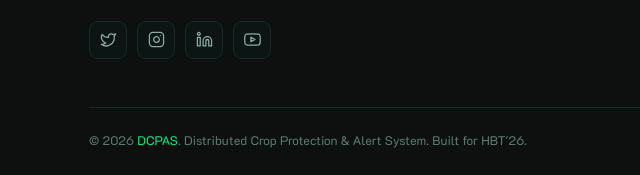
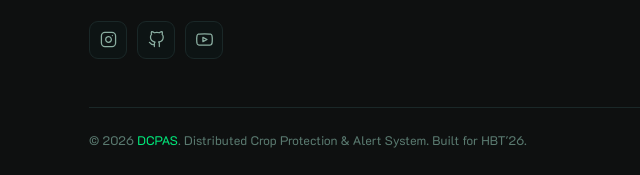
Before and after one commit to MohamedAarif512/DCPAS_Website, a plain HTML site: page about.html in a window 1280 px wide. Shown: the part 3176-3351 px from the top of the page, 1-641 px from the left. Drawn offline with Linux system fonts and the light colour scheme.

Commit message:
Remove unused social button and update footer links

```diff
--- a/about.html
+++ b/about.html
@@ -258,9 +258,8 @@
       <img src="DCPAS Logo.webp"/>
       <p>An AI-powered smart defense system that detects and deters wild boars from farmland using ESP-32 microcontrollers, buzzers, and automated water sprays — protecting crops 24/7.</p>
       <div class="social-links">
-        <div class="social-btn"><svg viewBox="0 0 24 24"><path d="M22 4s-.7 2.1-2 3.4c1.6 10-9.4 17.3-18 11.6 2.2.1 4.4-.6 6-2C3 15.5.5 9.6 3 5c2.2 2.6 5.6 4.1 9 4-.9-4.2 4-6.6 7-3.8 1.1 0 3-1.2 3-1.2z"/></svg></div>
         <div class="social-btn"><svg viewBox="0 0 24 24"><rect x="2" y="2" width="20" height="20" rx="5" ry="5"/><path d="M16 11.37A4 4 0 1 1 12.63 8 4 4 0 0 1 16 11.37z"/><line x1="17.5" y1="6.5" x2="17.51" y2="6.5"/></svg></div>
-        <div class="social-btn"><svg viewBox="0 0 24 24"><path d="M16 8a6 6 0 0 1 6 6v7h-4v-7a2 2 0 0 0-2-2 2 2 0 0 0-2 2v7h-4v-7a6 6 0 0 1 6-6z"/><rect x="2" y="9" width="4" height="12"/><circle cx="4" cy="4" r="2"/></svg></div>
+        <a class="social-btn" href="https://github.com/MohamedAarif512/DCPAS_Website" target="_blank" rel="noopener"><svg viewBox="0 0 24 24"><path d="M9 19c-5 1.5-5-2.5-7-3m14 6v-3.87a3.37 3.37 0 0 0-.94-2.61c3.14-.35 6.44-1.54 6.44-7A5.44 5.44 0 0 0 20 4.77 5.07 5.07 0 0 0 19.91 1S18.73.65 16 2.48a13.38 13.38 0 0 0-7 0C6.27.65 5.09 1 5.09 1A5.07 5.07 0 0 0 5 4.77a5.44 5.44 0 0 0-1.5 3.78c0 5.42 3.3 6.61 6.44 7A3.37 3.37 0 0 0 9 18.13V22"/></svg></a>
         <div class="social-btn"><svg viewBox="0 0 24 24"><path d="M22.54 6.42a2.78 2.78 0 0 0-1.95-1.96C18.88 4 12 4 12 4s-6.88 0-8.59.46a2.78 2.78 0 0 0-1.95 1.96A29 29 0 0 0 1 12a29 29 0 0 0 .46 5.58A2.78 2.78 0 0 0 3.41 19.6C5.12 20 12 20 12 20s6.88 0 8.59-.4a2.78 2.78 0 0 0 1.95-1.95A29 29 0 0 0 23 12a29 29 0 0 0-.46-5.58z"/><polygon points="9.75 15.02 15.5 12 9.75 8.98 9.75 15.02"/></svg></div>
       </div>
     </div>
```
